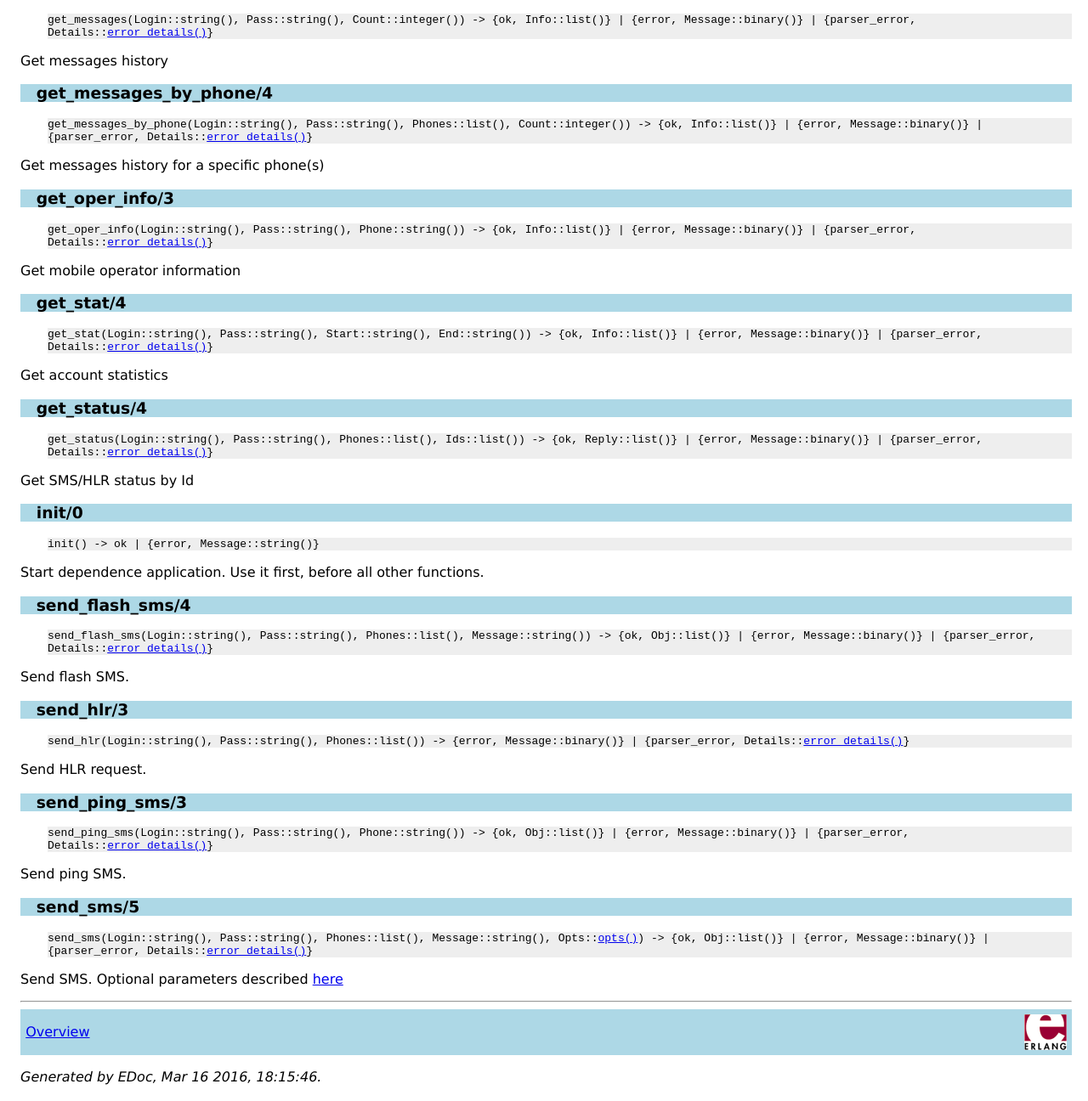
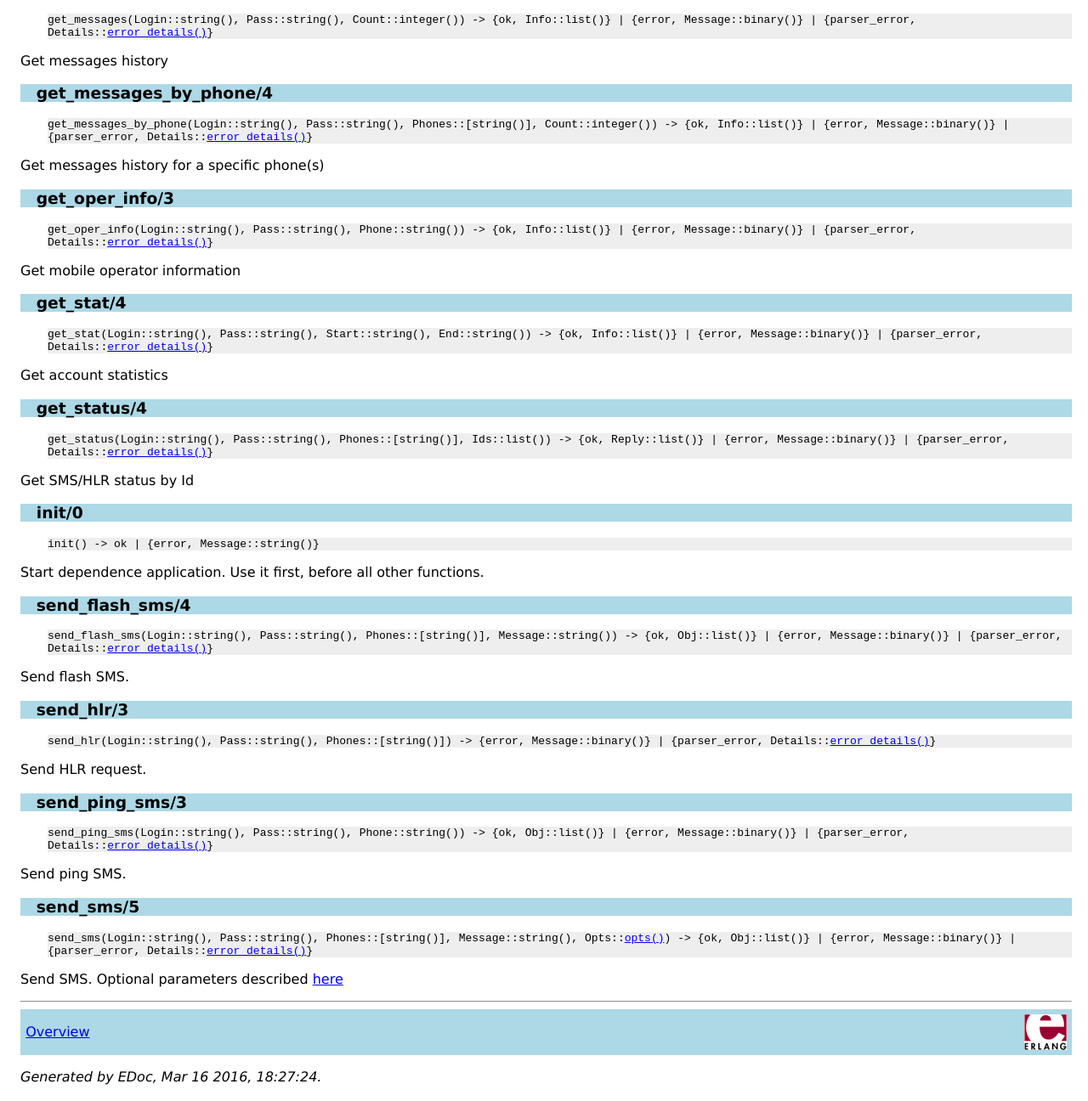
Before and after one commit to apofiget/smsc_api, a plain HTML site: page doc/smsc_lib.html in a window 1280 px wide. Shown: the part 1845-3141 px from the top of the page at 85% size. Drawn offline with Linux system fonts and the light colour scheme.

Commit message:
more obvious Phones type in spec

```diff
--- a/doc/smsc_lib.html
+++ b/doc/smsc_lib.html
@@ -52,7 +52,7 @@
 
 <h3 class="function"><a name="del_req-4">del_req/4</a></h3>
 <div class="spec">
-<p><tt>del_req(Login::string(), Pass::string(), Phones::list(), Ids::list()) -&gt; {ok, Reply::list()} | {error, Message::binary()} | {parser_error, Details::<a href="#type-error_details">error_details()</a>}</tt><br></p>
+<p><tt>del_req(Login::string(), Pass::string(), Phones::[string()], Ids::list()) -&gt; {ok, Reply::list()} | {error, Message::binary()} | {parser_error, Details::<a href="#type-error_details">error_details()</a>}</tt><br></p>
 </div><p>Delete SMS/HLR by Id</p>
 
 <h3 class="function"><a name="get_answers-3">get_answers/3</a></h3>
@@ -77,7 +77,7 @@
 
 <h3 class="function"><a name="get_messages_by_phone-4">get_messages_by_phone/4</a></h3>
 <div class="spec">
-<p><tt>get_messages_by_phone(Login::string(), Pass::string(), Phones::list(), Count::integer()) -&gt; {ok, Info::list()} | {error, Message::binary()} | {parser_error, Details::<a href="#type-error_details">error_details()</a>}</tt><br></p>
+<p><tt>get_messages_by_phone(Login::string(), Pass::string(), Phones::[string()], Count::integer()) -&gt; {ok, Info::list()} | {error, Message::binary()} | {parser_error, Details::<a href="#type-error_details">error_details()</a>}</tt><br></p>
 </div><p>Get messages history for a specific phone(s)</p>
 
 <h3 class="function"><a name="get_oper_info-3">get_oper_info/3</a></h3>
@@ -92,7 +92,7 @@
 
 <h3 class="function"><a name="get_status-4">get_status/4</a></h3>
 <div class="spec">
-<p><tt>get_status(Login::string(), Pass::string(), Phones::list(), Ids::list()) -&gt; {ok, Reply::list()} | {error, Message::binary()} | {parser_error, Details::<a href="#type-error_details">error_details()</a>}</tt><br></p>
+<p><tt>get_status(Login::string(), Pass::string(), Phones::[string()], Ids::list()) -&gt; {ok, Reply::list()} | {error, Message::binary()} | {parser_error, Details::<a href="#type-error_details">error_details()</a>}</tt><br></p>
 </div><p>Get SMS/HLR status by Id</p>
 
 <h3 class="function"><a name="init-0">init/0</a></h3>
@@ -103,12 +103,12 @@
 
 <h3 class="function"><a name="send_flash_sms-4">send_flash_sms/4</a></h3>
 <div class="spec">
-<p><tt>send_flash_sms(Login::string(), Pass::string(), Phones::list(), Message::string()) -&gt; {ok, Obj::list()} | {error, Message::binary()} | {parser_error, Details::<a href="#type-error_details">error_details()</a>}</tt><br></p>
+<p><tt>send_flash_sms(Login::string(), Pass::string(), Phones::[string()], Message::string()) -&gt; {ok, Obj::list()} | {error, Message::binary()} | {parser_error, Details::<a href="#type-error_details">error_details()</a>}</tt><br></p>
 </div><p>Send flash SMS.</p>
 
 <h3 class="function"><a name="send_hlr-3">send_hlr/3</a></h3>
 <div class="spec">
-<p><tt>send_hlr(Login::string(), Pass::string(), Phones::list()) -&gt; {error, Message::binary()} | {parser_error, Details::<a href="#type-error_details">error_details()</a>}</tt><br></p>
+<p><tt>send_hlr(Login::string(), Pass::string(), Phones::[string()]) -&gt; {error, Message::binary()} | {parser_error, Details::<a href="#type-error_details">error_details()</a>}</tt><br></p>
 </div><p>Send HLR request.</p>
 
 <h3 class="function"><a name="send_ping_sms-3">send_ping_sms/3</a></h3>
@@ -118,12 +118,12 @@
 
 <h3 class="function"><a name="send_sms-5">send_sms/5</a></h3>
 <div class="spec">
-<p><tt>send_sms(Login::string(), Pass::string(), Phones::list(), Message::string(), Opts::<a href="#type-opts">opts()</a>) -&gt; {ok, Obj::list()} | {error, Message::binary()} | {parser_error, Details::<a href="#type-error_details">error_details()</a>}</tt><br></p>
+<p><tt>send_sms(Login::string(), Pass::string(), Phones::[string()], Message::string(), Opts::<a href="#type-opts">opts()</a>) -&gt; {ok, Obj::list()} | {error, Message::binary()} | {parser_error, Details::<a href="#type-error_details">error_details()</a>}</tt><br></p>
 </div><p>Send SMS.
   Optional parameters described <a href="http://smsc.ru/api/http/#send">here</a></p>
 <hr>
 
 <div class="navbar"><a name="#navbar_bottom"></a><table width="100%" border="0" cellspacing="0" cellpadding="2" summary="navigation bar"><tr><td><a href="overview-summary.html" target="overviewFrame">Overview</a></td><td><a href="http://www.erlang.org/"><img src="erlang.png" align="right" border="0" alt="erlang logo"></a></td></tr></table></div>
-<p><i>Generated by EDoc, Mar 16 2016, 18:15:46.</i></p>
+<p><i>Generated by EDoc, Mar 16 2016, 18:27:24.</i></p>
 </body>
 </html>
```
Also changed, not shown: doc/overview-summary.html (+1 -1 lines), 1 other file.
